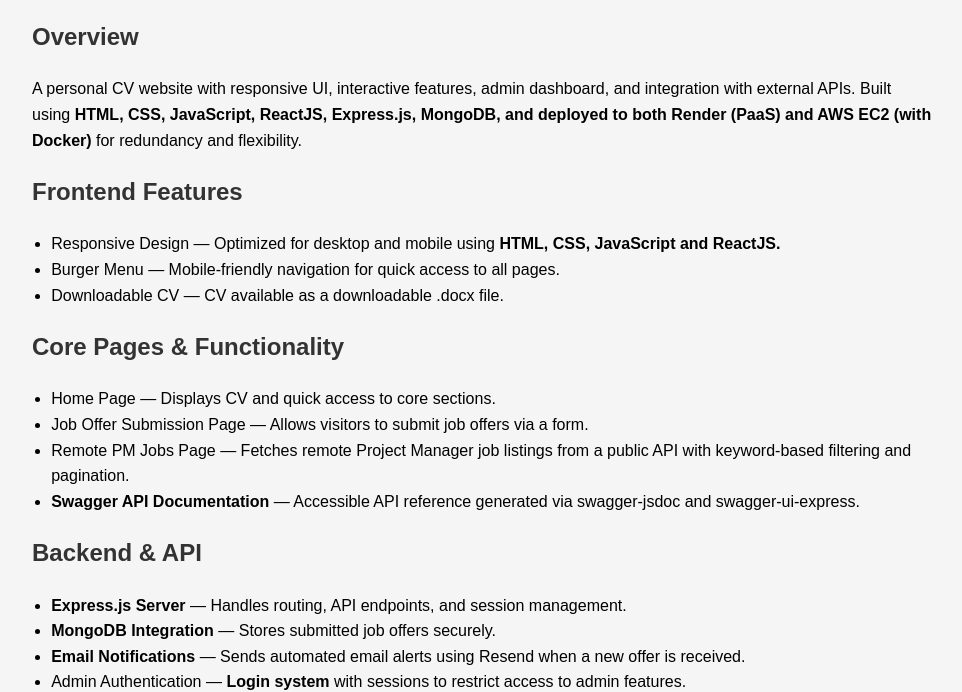
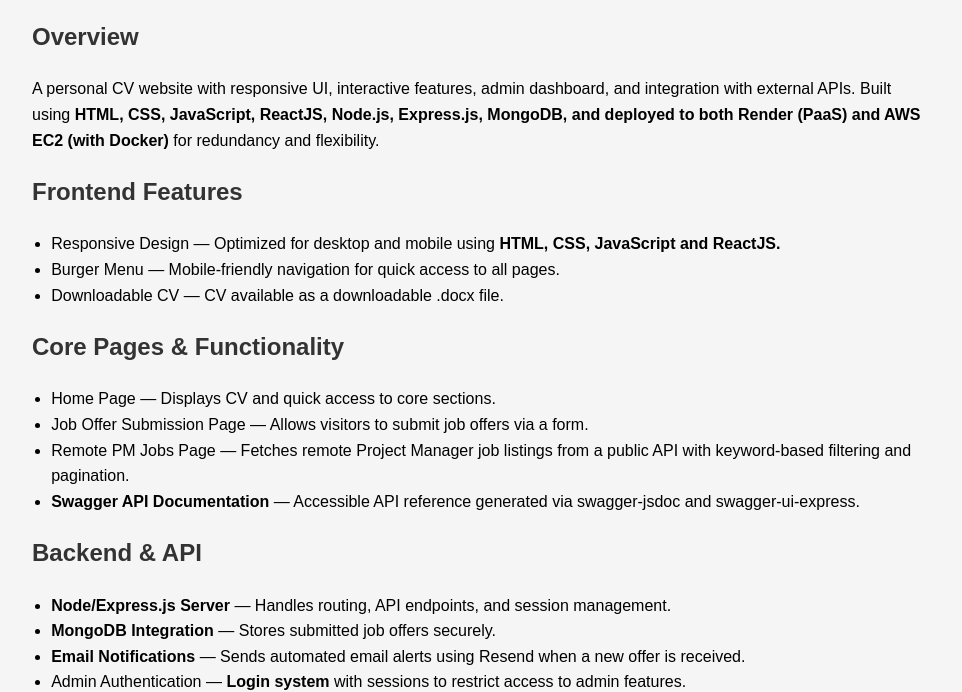
Before and after one commit to kelerbit/kelerbit_website, a website: page public/about.html in a window 1280 px wide. Shown: the part 108-800 px from the top of the page, without its empty margins (158-1120 px from the left). Drawn offline with Linux system fonts and the light colour scheme.

Commit message:
About page fix

```diff
--- a/public/about.html
+++ b/public/about.html
@@ -39,7 +39,7 @@
 
         <section>
             <h2>Overview</h2>
-            <p>A personal CV website with responsive UI, interactive features, admin dashboard, and integration with external APIs. Built using <strong>HTML, CSS, JavaScript, ReactJS, Express.js, MongoDB, and deployed to both Render (PaaS) and AWS EC2 (with Docker)</strong> for redundancy and flexibility.</p>
+            <p>A personal CV website with responsive UI, interactive features, admin dashboard, and integration with external APIs. Built using <strong>HTML, CSS, JavaScript, ReactJS, Node.js, Express.js, MongoDB, and deployed to both Render (PaaS) and AWS EC2 (with Docker)</strong> for redundancy and flexibility.</p>
         </section>
 
         <section>
@@ -64,7 +64,7 @@
         <section>
             <h2>Backend & API</h2>
             <ul>
-                <li><strong>Express.js Server</strong> — Handles routing, API endpoints, and session management.</li>
+                <li><strong>Node/Express.js Server</strong> — Handles routing, API endpoints, and session management.</li>
                 <li><strong>MongoDB Integration</strong> — Stores submitted job offers securely.</li>
                 <li><strong>Email Notifications</strong> — Sends automated email alerts using Resend when a new offer is received.</li>
                 <li>Admin Authentication — <strong>Login system</strong> with sessions to restrict access to admin features.</li>
```
